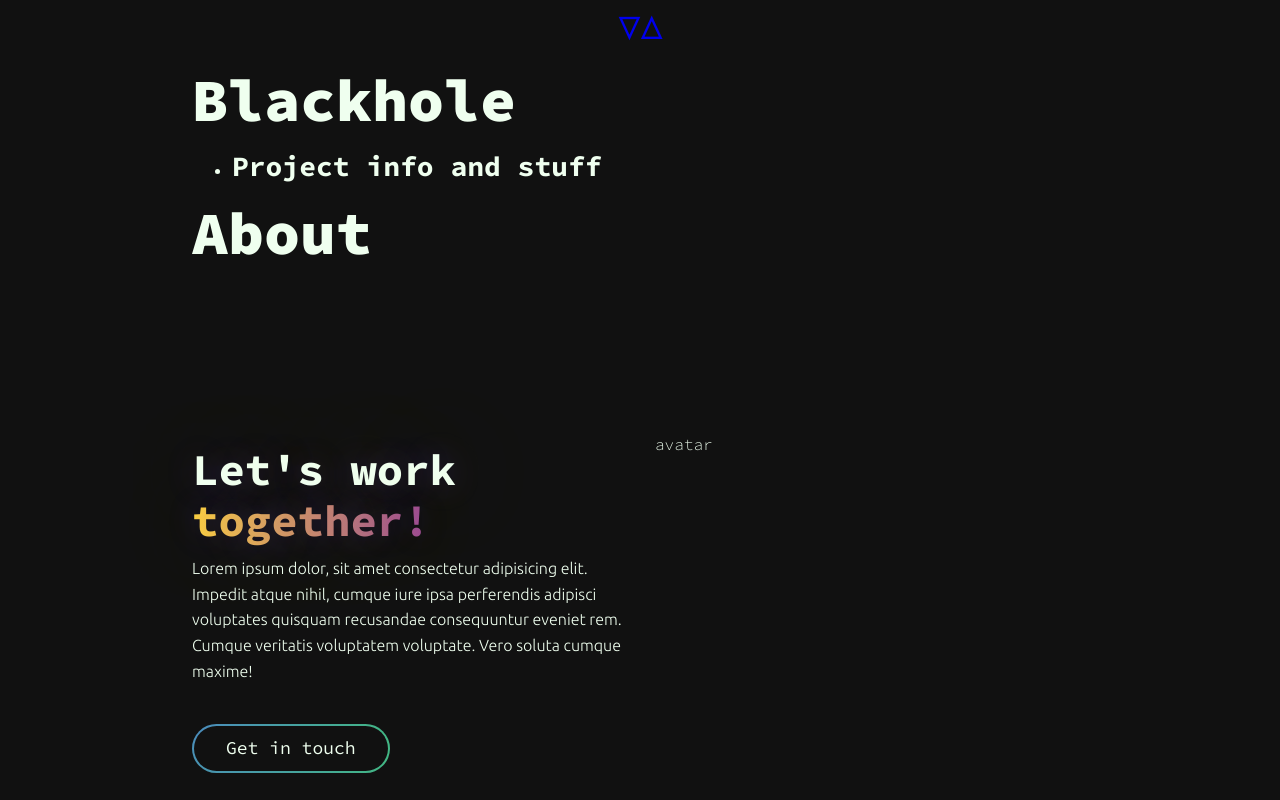
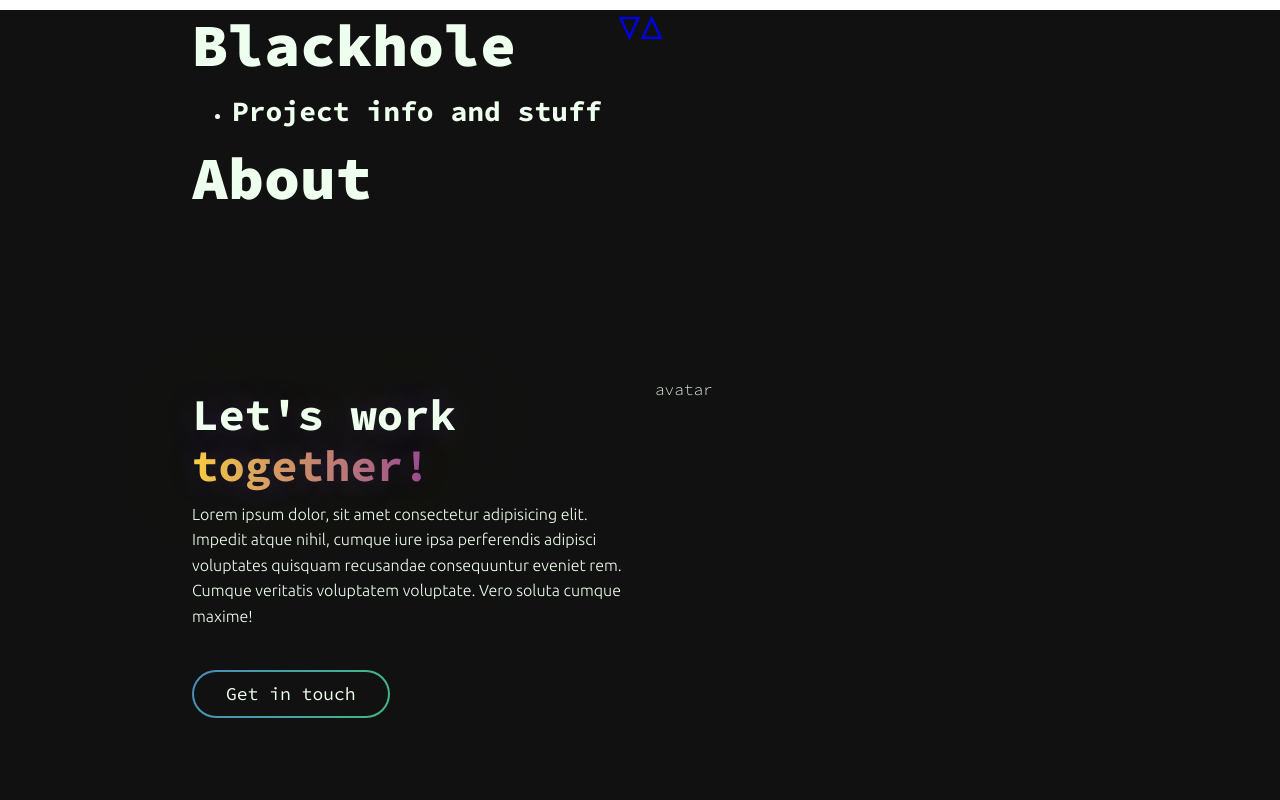
Before and after one commit to VCAngel/vcangel.dev, a React (Create React App) app: page / in a window 1280 px wide. Shown: the top 800 px of the page. Built offline with nearby package versions, Linux system fonts and the light colour scheme.

Commit message:
Fixed navbar done; pending navlinks?

```diff
--- a/src/scss/styles/_navbar.scss
+++ b/src/scss/styles/_navbar.scss
@@ -1,9 +1,12 @@
 .navbar {
     width: 100%;
+    position: fixed; //* Set the navbar to fixed position
+    top: 0; //* Position the navbar at the top of the page
     padding: 1rem 3rem;
     display: flex;
     justify-content: center;
     align-items: center;
+    overflow: hidden;
 
     &__icon{
         font-family: $coolFont;
```
